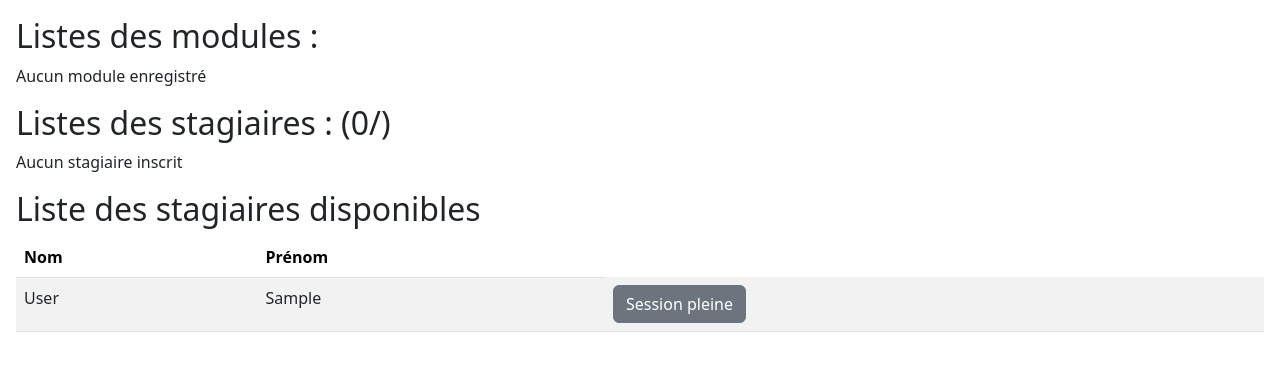
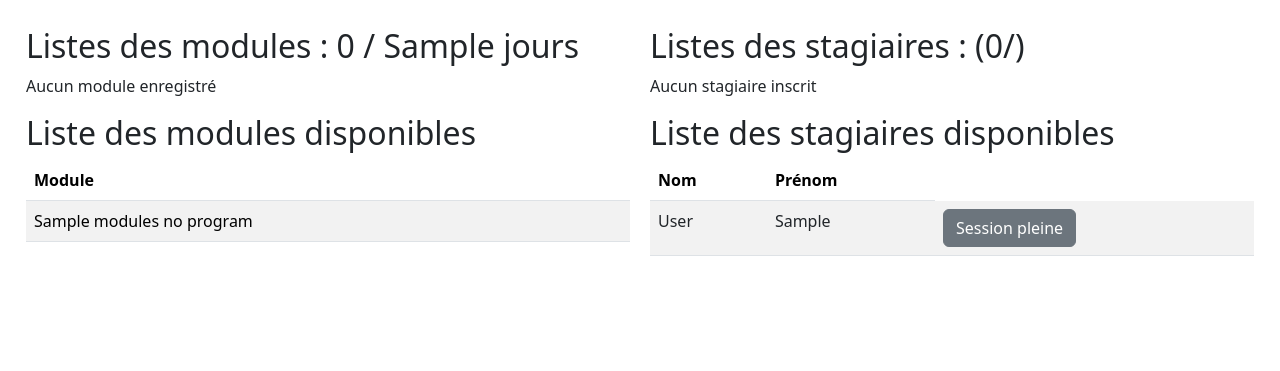
Before and after one commit to IvanVeltz/Sessions, a Symfony app: template templates/session/show.html.twig in a window 1280 px wide. Shown: the part 357-728 px from the top of the page. Run offline with Twig, Linux system fonts and the light colour scheme; the template is opened without the code that fills it: most values are stand-ins (such as "Sample title", 1, 10 or a date in 2020); some libraries are stand-ins or nearby versions.

Commit message:
Retirer module

```diff
--- a/public/css/style.css
+++ b/public/css/style.css
@@ -14,3 +14,14 @@ a.btn-secondary {
 	pointer-events: none;
 	cursor: default;
 }
+
+.main-container {
+    display: flex;
+    flex-wrap: wrap; /* Permet à la flexbox de passer à la ligne si nécessaire */
+}
+
+.module-container, .trainee-container {
+    flex: 1 1 50%; /* Prend 50% de l'espace avec un comportement adaptable */
+    box-sizing: border-box; /* Inclut padding et bordures dans les dimensions */
+    padding: 10px; /* Espacement intérieur pour une meilleure présentation */
+}
--- a/src/Repository/SessionRepository.php
+++ b/src/Repository/SessionRepository.php
@@ -16,6 +16,7 @@ class SessionRepository extends ServiceEntityRepository
         parent::__construct($registry, Session::class);
     }
 
+    // fonction qui compte le nombre de jours ouvrables entre deux dates
     public function getNbOpenDays(\DateTimeInterface $dateStart, \DateTimeInterface $dateEnd)
     {
         $arrBankHolidays = array(); // Tableau des jours fériés
@@ -65,6 +66,8 @@ class SessionRepository extends ServiceEntityRepository
         return $nbDaysOpen;
     }
 
+
+
     //    /**
     //     * @return Session[] Returns an array of Session objects
     //     */
--- a/templates/session/show.html.twig
+++ b/templates/session/show.html.twig
@@ -12,7 +12,14 @@
     <p>Nombre de places totales : {{ session.nbrPlaces }}</p>
     <p>Formateur : {{session.trainer}}</p>
 
-    <h2>Listes des modules :</h2>
+    <main class="main-container">
+        <div class="module-container">
+            {% set totalNbDays = 0 %}
+            {% for program in session.programs %}
+                {% set totalNbDays = totalNbDays + program.nbrDays %}
+            {% endfor %}
+
+            <h2>Listes des modules : {{totalNbDays}} / {{nbrDaysOpen}} jours </h2>
             {% if session.programs | length > 0 %}
 
                 <table class="table table-striped">
@@ -27,6 +34,7 @@
                             <tr>
                                 <td>{{program.module.name}}</td>
                                 <td>{{program.nbrDays}}</td>
+                                <td><a href="{{path('remove_session_program',{'programId': program.id, 'sessionId': session.id} )}}" class="btn btn-danger">Retirer de la session</a></td>
                             </tr>
                         {% endfor %}
                     </tbody>
@@ -38,8 +46,28 @@
 
             {% endif %}
 
+            <h2>Liste des modules disponibles</h2>
+            <table class="table table-striped">
+                <thead>
+                    <tr>
+                        <th>Module</th>
+                    </tr>
+                </thead>
+                <tbody>
+                    {% for module in modulesNoProgram %}
+                        <tr>
+
+                                <td>{{module.name}}</td>
+
+                        </tr>
+                    {% endfor %}
+                </tbody>
+            </table>
+
+        </div>
+
+        <div class="trainee-container">
             <h2>Listes des stagiaires : ({{ session.trainees|length }}/{{ session.nbrPlaces }})</h2>
-
             {% if session.trainees | length > 0 %}
 
                 <table class="table table-striped">
@@ -57,18 +85,13 @@
                                     <td><a class="link-dark" href="{{path('show_trainee', {'id': trainee.id}) }}"><div>{{trainee.firstName}}</div></a></td>
                                     <td><a href="{{path('remove_session_trainee',{'traineeId': trainee.id, 'sessionId': session.id} )}}" class="btn btn-danger">Retirer de la session</a></td>
 
-
                             </tr>
                         {% endfor %}
                     </tbody>
                 </table>
-
             {% else %}
-
                 <p>Aucun stagiaire inscrit</p>
-
             {% endif %}
-
             <h2>Liste des stagiaires disponibles</h2>
             <table class="table table-striped">
                 <thead>
@@ -93,7 +116,8 @@
                     {% endfor %}
                 </tbody>
             </table>
-
+        </div>
+    </main>
 
 
 
```
Also changed, not shown: src/Controller/SessionController.php (+19 -2 lines), src/Repository/ModuleRepository.php (+23 -0 lines). Lines whose indentation alone changed are shown as unchanged.
